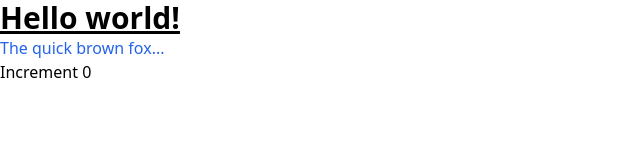
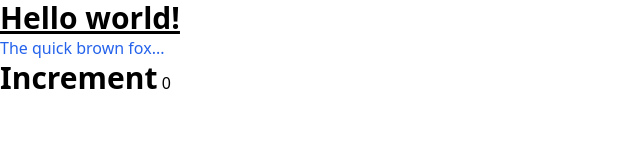
Before and after one commit to WahidinAji/Alpine-x-tailwindcss, a website: page index.html in a window 1280 px wide. Shown: the whole page, without its empty margins (0-640 px from the left). Drawn offline with Linux system fonts and the light colour scheme.

```diff
--- a/index.html
+++ b/index.html
@@ -13,7 +13,7 @@
 </h1>
 <p class="text-blue-600">The quick brown fox...</p>
 <div x-data="{ count: 0 }">
-    <button x-on:click="count++">Increment</button>
+    <button x-on:click="count++" class="font-bold text-3xl">Increment</button>
 
     <span x-text="count"></span>
 </div>
```
Also changed, not shown: public/style.css, 1 other file.
